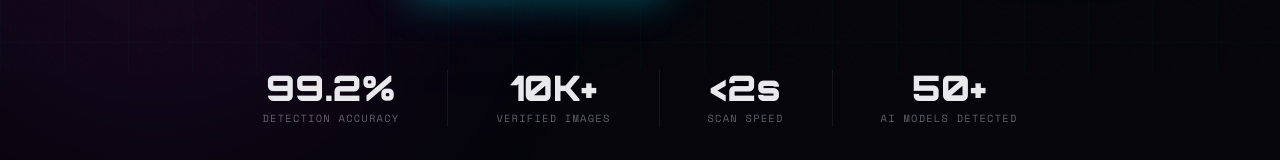
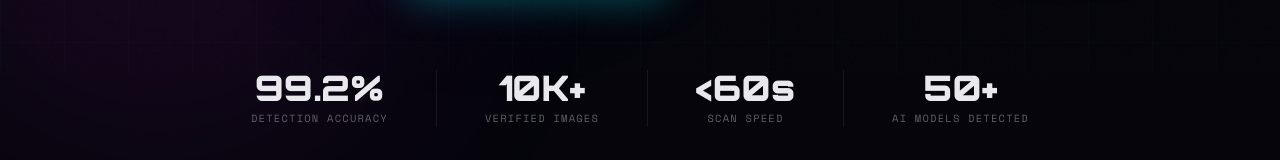
Before and after one commit to SaxenaLakshya/VeriFace, a Next.js app in the folder frontend/: page / in a window 1280 px wide. Shown: the part 726-886 px from the top of the page. Built offline with nearby package versions, Linux system fonts and the light colour scheme; no server answers.

Commit message:
optimized the scanning time + frontend changes

```diff
--- a/frontend/app/scan/page.tsx
+++ b/frontend/app/scan/page.tsx
@@ -97,7 +97,7 @@ export default function ScanPage() {
             formData.append("file", file);
 
             const controller = new AbortController();
-            const timeout = setTimeout(() => controller.abort(), 30000);
+            const timeout = setTimeout(() => controller.abort(), 60000);
 
             const res = await fetch("/api/scan", {
                 method: "POST",
--- a/frontend/components/Hero.tsx
+++ b/frontend/components/Hero.tsx
@@ -6,7 +6,7 @@ import { SignUpButton, SignInButton, useUser } from "@clerk/nextjs";
 const stats = [
     { num: "99.2%", label: "Detection Accuracy" },
     { num: "10K+", label: "Verified Images" },
-    { num: "<2s", label: "Scan Speed" },
+    { num: "<60s", label: "Scan Speed" },
     { num: "50+", label: "AI Models Detected" },
 ];
 
```
